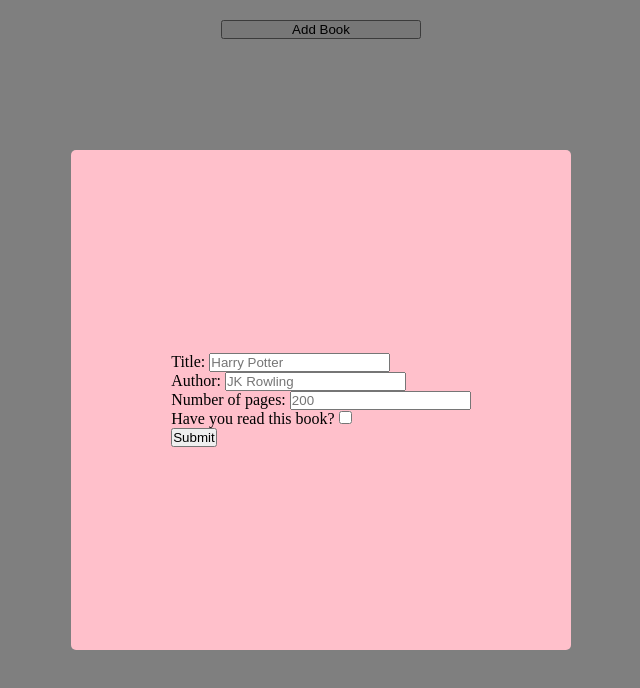
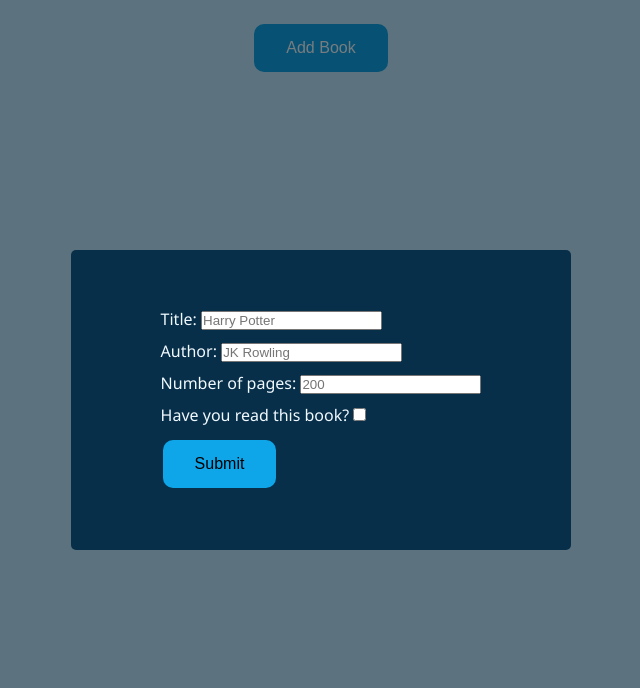
Before and after one commit to IcannotDecide/Library, a plain HTML site: page index.html in a window 1280 px wide. Both pictures are taken after a click on the button "Add Book". Shown: the whole page, without its empty margins (319-959 px from the left). Drawn offline with Linux system fonts and the light colour scheme.

Commit message:
Added style to the web page

```diff
--- a/style.css
+++ b/style.css
@@ -1,6 +1,18 @@
+:root {
+  --white: #f0f9ff;
+  --body-background: #bae6fd;
+  --button-colour: #0ea5e9;
+  --card-background: #082f49;
+  --popup-background: rgba(0, 0, 0, .5);
+}
+
 * {
   padding: 0;
   margin: 0;
+}
+
+body {
+  background-color: var(--body-background);
 }
 
 .addBook {
@@ -15,18 +27,28 @@
   grid-auto-rows: minmax(100px, auto);
   gap: 20px;
   padding: 10px;
+  color: var(--white);
 }
 
 .cards div {
   display: flex;
   flex-direction: column;
-  border: solid black;
+  background-color: var(--card-background);
   gap: 5px;
   padding: 10px;
+  border-radius: 10px;
 }
 
 button {
-  width: 200px;
+  background-color: var(--button-colour);
+  border: none;
+  color: var(--white);
+  padding: 15px 32px;
+  text-decoration: none;
+  font-size: 16px;
+  margin: 4px 2px;
+  cursor: pointer;
+  border-radius: 10px;
 }
 
 .popup {
@@ -37,16 +59,36 @@ button {
   align-items: center;
   width: 100vw;
   height: 100vh;
-  background: rgba(0, 0, 0, .5);
+  background: var(--popup-background);
 }
 
 .popup-content {
   width: 500px;
-  height: 500px;
-  background-color: pink;
+  height: 300px;
+  background-color: var(--card-background);
   display: flex;
   flex-direction: column;
   justify-content: center;
   align-items: center;
   border-radius: 5px;
+  font-family: 'Segoe UI', Tahoma, Geneva, Verdana, sans-serif;
 }
+
+form {
+  display: flex;
+  flex-direction: column;
+  gap: 10px;
+  color: var(--white);
+}
+
+#submit {
+  background-color: var(--button-colour);
+  border: none;
+
+  padding: 15px 32px;
+  text-decoration: none;
+  font-size: 16px;
+  margin: 4px 2px;
+  cursor: pointer;
+  border-radius: 10px;
+}
```
